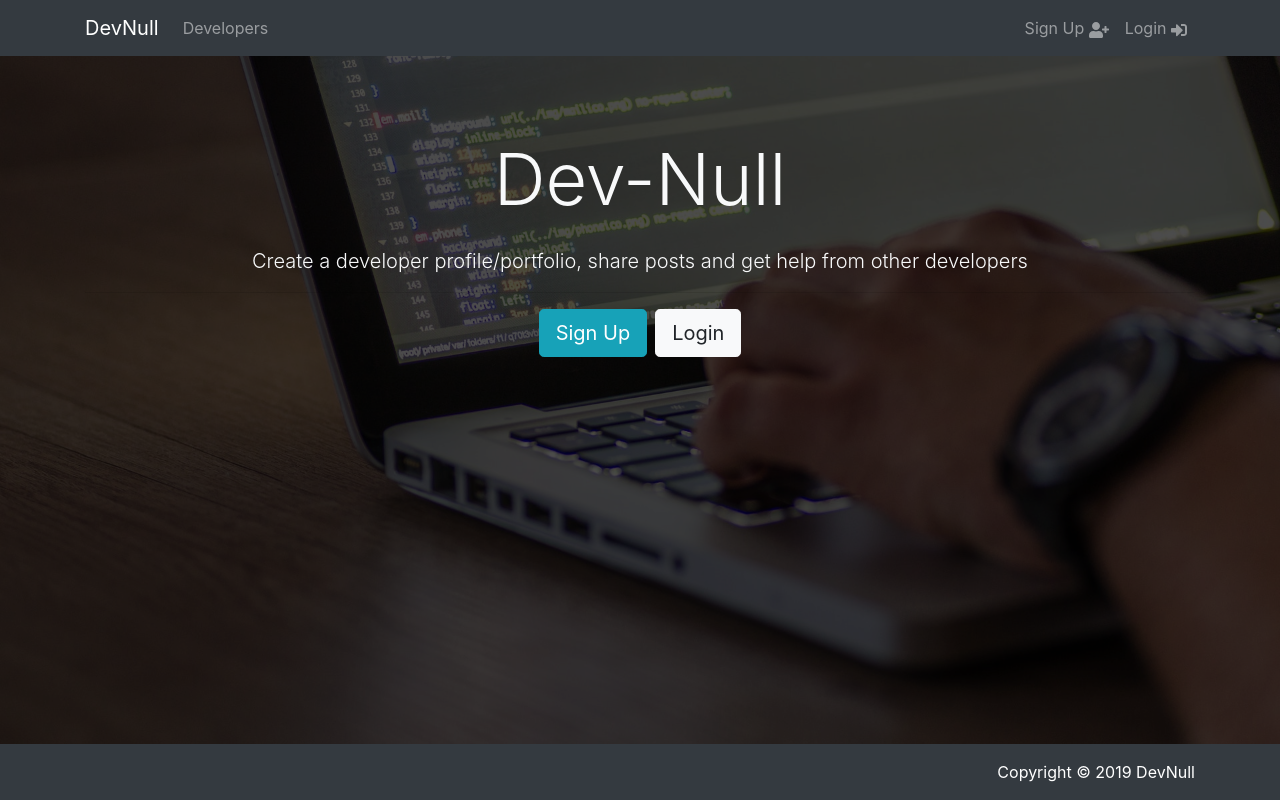
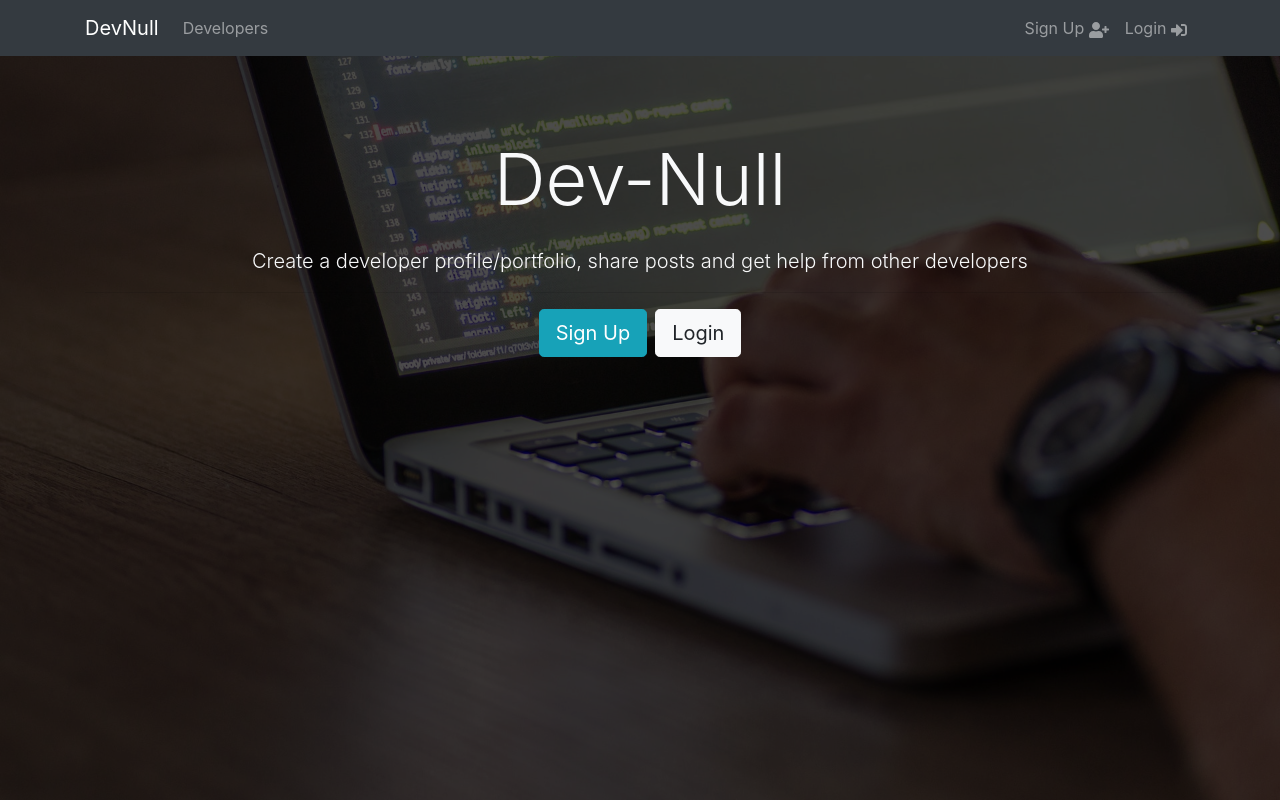
Before and after one commit to mrSerhi/Dev-Null, a React (Create React App) app in the folder client/: page / in a window 1280 px wide. Built offline with nearby package versions, Linux system fonts and the light colour scheme.

Commit message:
remove Footer component from App.

```diff
--- a/client/src/App.css
+++ b/client/src/App.css
@@ -7,9 +7,9 @@ img {
   background: url("./img/showcase.jpg") no-repeat;
   background-size: cover;
   background-position: center;
-  height: calc(100vh - 80px);
+  min-height: calc(100vh - 56px);
   margin-top: -24px;
-  margin-bottom: -50px;
+  /* margin-bottom: -50px; */
 }
 
 .landing-inner {
--- a/client/src/App.js
+++ b/client/src/App.js
@@ -17,7 +17,7 @@ import "./fontAwesome";
 // components
 import Navbar from "./components/Layout/Navbar/Navbar";
 import MiddleSection from "./components/Layout/MiddleSection";
-import Footer from "./components/Layout/Footer";
+// import Footer from "./components/Layout/Footer";
 import Register from "./components/Auth/Register";
 import Login from "./components/Auth/Login";
 // pages
@@ -69,7 +69,6 @@ function App() {
             <ProtectedRoute path="/create_profile" component={CreateProfile} />
             <Route component={NotFound} />
           </Switch>
-          <Footer />
         </div>
       </Router>
     </Provider>
--- a/client/src/components/Layout/Footer.js
+++ b/client/src/components/Layout/Footer.js
@@ -1,17 +1,8 @@
 import React from "react";
-
-const styles = {
-  position: "absolute",
-  width: "100%",
-  bottom: 0
-};
 
 const Footer = () => {
   return (
-    <footer
-      style={styles}
-      className="bg-dark text-white mt-5 p-3 text-right navbar-fixed-bottom"
-    >
+    <footer className="bg-dark text-white mt-5 p-3 text-right navbar-fixed-bottom">
       <div className="container">
         Copyright &copy; {new Date().getFullYear()} DevNull
       </div>
--- a/client/src/components/pages/CreateProfile/CreateProfile.js
+++ b/client/src/components/pages/CreateProfile/CreateProfile.js
@@ -59,7 +59,7 @@ class CreateProfile extends Component {
     ];
 
     return (
-      <section className="create-profile">
+      <section className="create-profile mb-5">
         <div className="container">
           <div className="row">
             <div className="col-md-6 m-auto">
```
